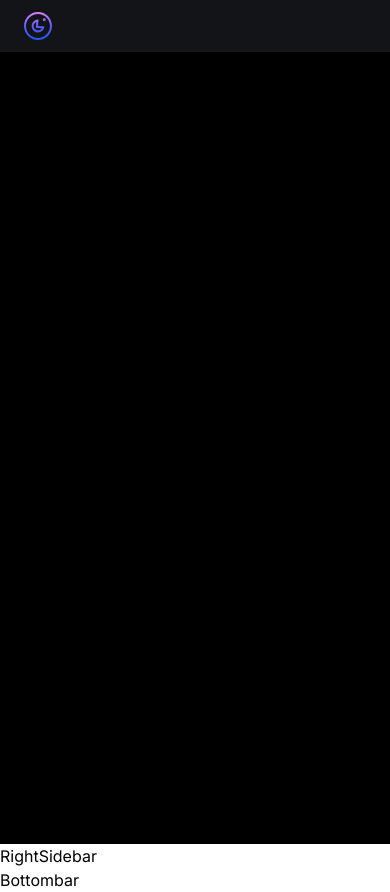
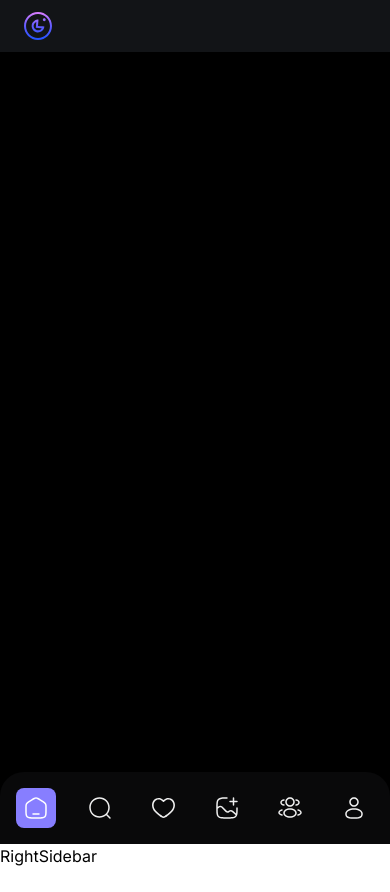
Before and after one commit to thought7878/social-app, a Next.js app: page / in a window 390 px wide. After the commit the page ends 868 px from the top, so only its background shows below. Built offline with nearby package versions, Linux system fonts and the light colour scheme; no server answers.

Commit message:
feat(Bottombar): create for phone

```diff
--- a/components/shared/Bottombar.tsx
+++ b/components/shared/Bottombar.tsx
@@ -1,9 +1,43 @@
-import React from 'react'
+"use client";
+
+import React from "react";
+import { sidebarLinks } from "../../constants";
+import Link from "next/link";
+import Image from "next/image";
+import { usePathname } from "next/navigation";
 
 const Bottombar = () => {
-  return (
-    <div>Bottombar</div>
-  )
-}
+	const pathname = usePathname();
+	return (
+		<section className="bottombar">
+			<div className="bottombar_container">
+				{/* for phone */}
+				{sidebarLinks.map((link) => {
+					const isActive =
+						pathname === link.route ||
+						(pathname.includes(link.route) && link.route.length > 1);
 
-export default Bottombar
+					return (
+						<Link
+							href={link.route}
+							key={link.label}
+							className={`bottombar_link ${isActive && "bg-primary-500"}`}
+						>
+							<Image
+								src={link.imgURL}
+								alt={link.label}
+								width={24}
+								height={24}
+							/>
+							<p className="text-subtle-medium text-light-1 max-sm:hidden">
+								{link.label.split(/\s+/)[0]}
+							</p>
+						</Link>
+					);
+				})}
+			</div>
+		</section>
+	);
+};
+
+export default Bottombar;
```
